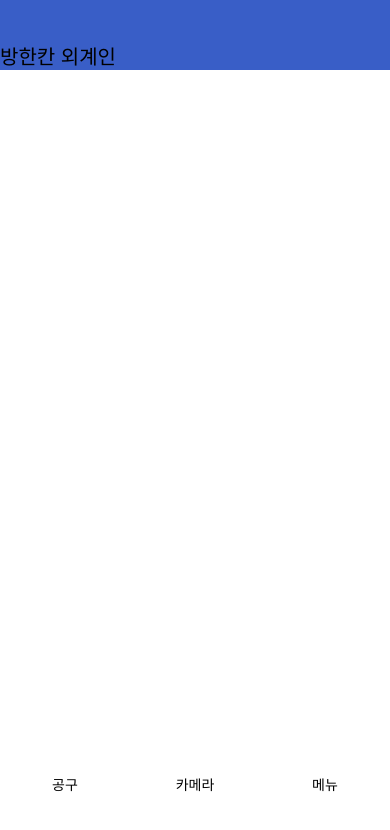
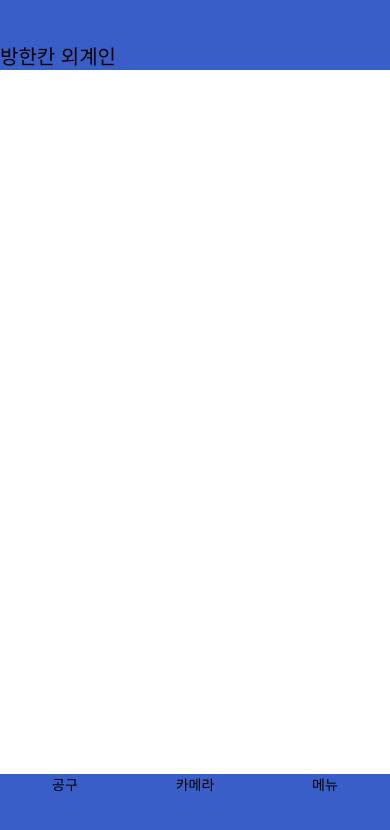
Before and after one commit to slrrla/ver1, a React Native app in the folder alien1/: screen / in a window 390 px wide. Shown: the top 830 px of the page. Built offline with nearby package versions, Linux system fonts and the light colour scheme.

Commit message:
Update App.js

```diff
--- a/alien1/App.js
+++ b/alien1/App.js
@@ -51,7 +51,7 @@ const styles = StyleSheet.create({
   },
   ToolBar: {
     flex: 1,
-    backgroundColor: "#fff",
+    backgroundColor: "#395EC7",
     flexDirection: "row"
   },
   Tools: {
```
